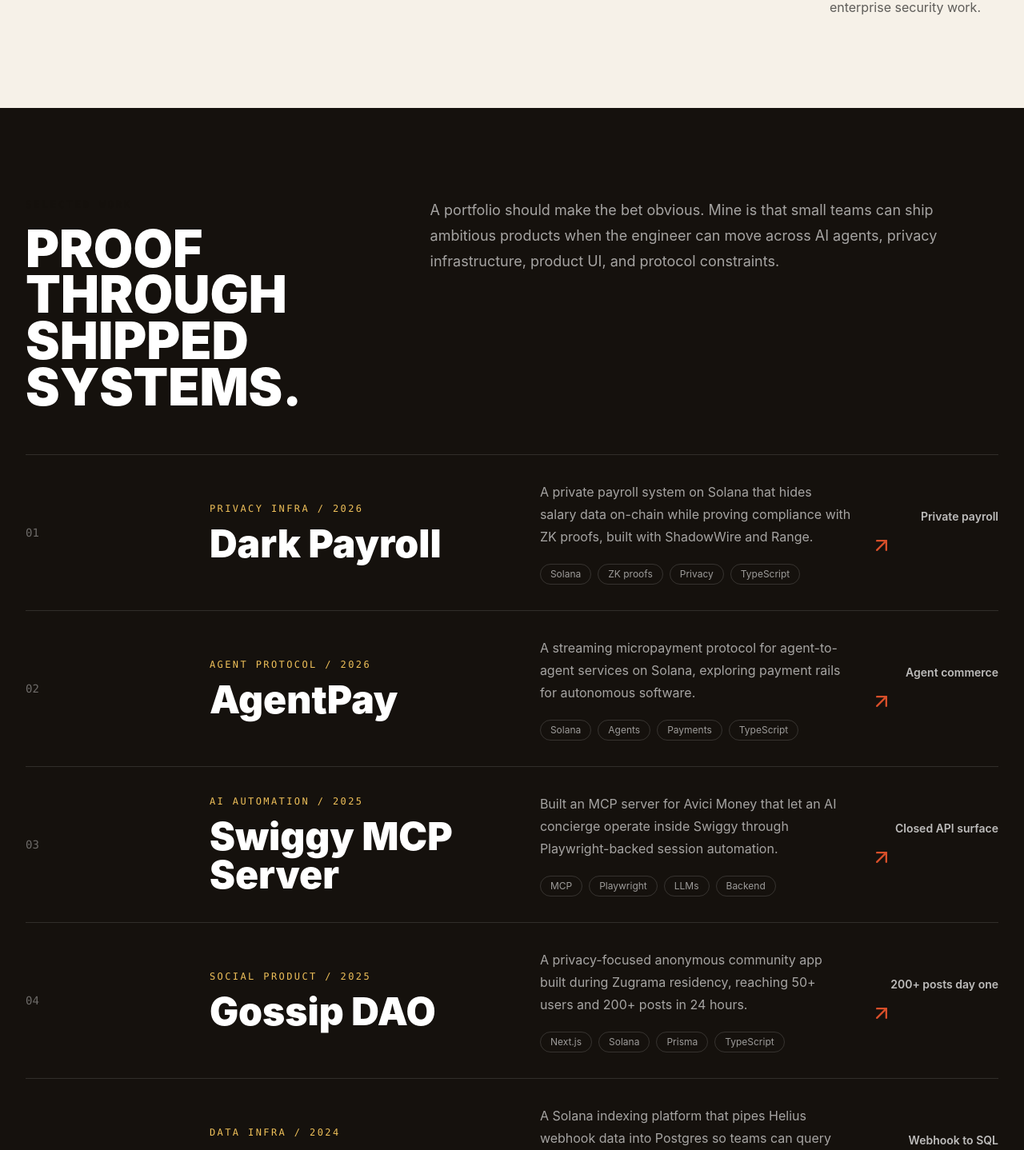
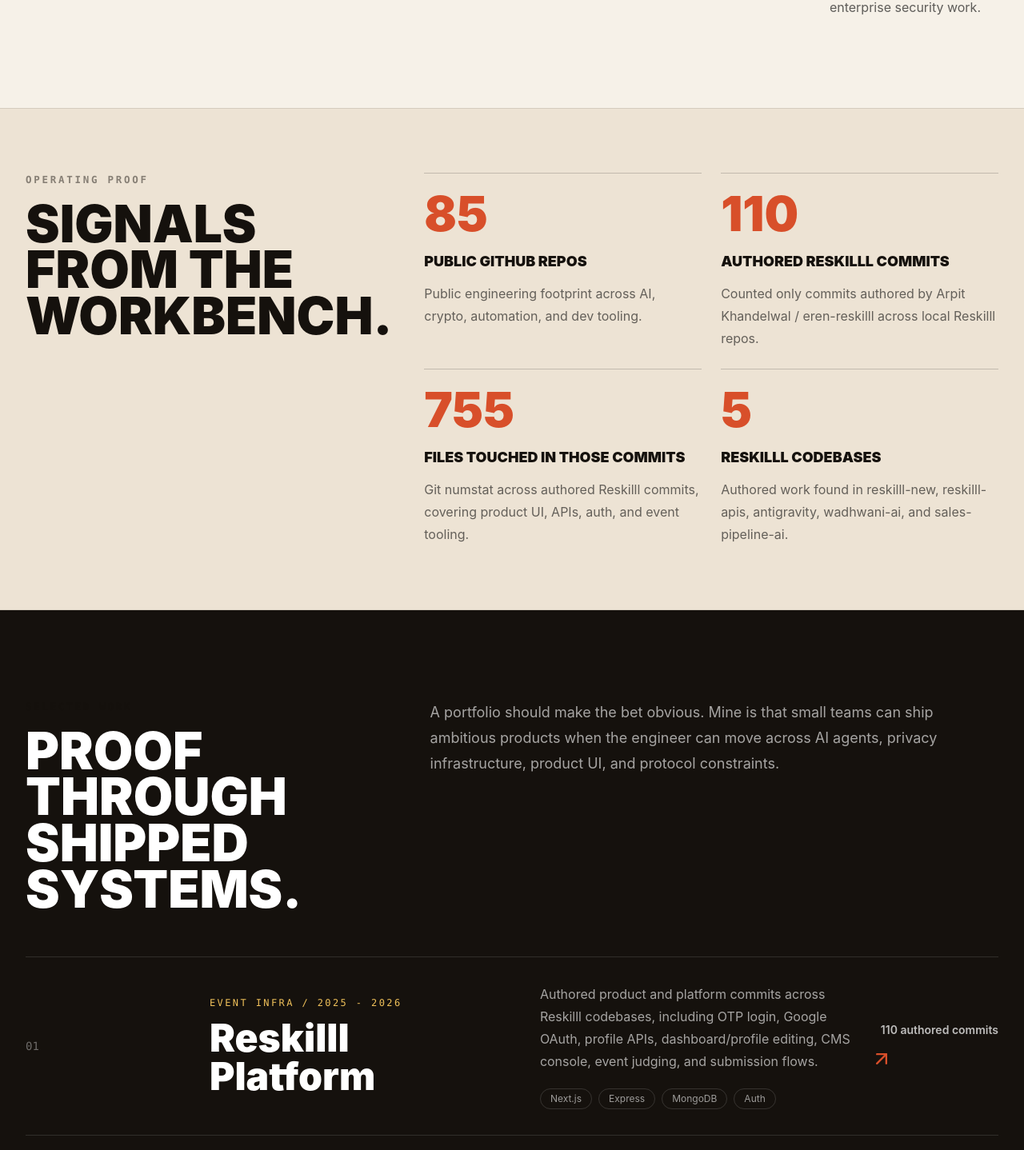
Before and after one commit to Arpit-Khandelwal/gui-portfolio, a Next.js app: page / in a window 1280 px wide. Shown: the part 1191-2629 px from the top of the page at 80% size. Built offline with nearby package versions, Linux system fonts and the light colour scheme.

Commit message:
Add authored Reskilll proof metrics

```diff
--- a/app/page.tsx
+++ b/app/page.tsx
@@ -61,6 +61,16 @@
 
 const selectedWork = [
   {
+    title: "Reskilll Platform",
+    type: "Event infra",
+    href: "https://reskilll.com",
+    period: "2025 - 2026",
+    summary:
+      "Authored product and platform commits across Reskilll codebases, including OTP login, Google OAuth, profile APIs, dashboard/profile editing, CMS console, event judging, and submission flows.",
+    stack: ["Next.js", "Express", "MongoDB", "Auth"],
+    metric: "110 authored commits",
+  },
+  {
     title: "Dark Payroll",
     type: "Privacy infra",
     href: "https://github.com/Arpit-Khandelwal/dark-payroll",
@@ -109,6 +119,29 @@
       "A Solana indexing platform that pipes Helius webhook data into Postgres so teams can query chain activity without custom plumbing.",
     stack: ["Solana", "Helius", "Postgres", "Node.js"],
     metric: "Webhook to SQL",
+  },
+];
+
+const proofMetrics = [
+  {
+    value: "85",
+    label: "public GitHub repos",
+    detail: "Public engineering footprint across AI, crypto, automation, and dev tooling.",
+  },
+  {
+    value: "110",
+    label: "authored Reskilll commits",
+    detail: "Counted only commits authored by Arpit Khandelwal / eren-reskilll across local Reskilll repos.",
+  },
+  {
+    value: "755",
+    label: "files touched in those commits",
+    detail: "Git numstat across authored Reskilll commits, covering product UI, APIs, auth, and event tooling.",
+  },
+  {
+    value: "5",
+    label: "Reskilll codebases",
+    detail: "Authored work found in reskilll-new, reskilll-apis, antigravity, wadhwani-ai, and sales-pipeline-ai.",
   },
 ];
 
@@ -273,6 +306,24 @@
         </div>
       </section>
 
+      <section className="border-y border-black/10 bg-[#ede3d4] py-16 md:py-20">
+        <div className="mx-auto grid max-w-7xl gap-10 px-5 md:grid-cols-[0.72fr_1.28fr] md:px-8">
+          <div>
+            <p className="section-kicker">Operating proof</p>
+            <h2 className="section-title mt-4">Signals from the workbench.</h2>
+          </div>
+          <div className="grid gap-6 sm:grid-cols-2">
+            {proofMetrics.map((metric) => (
+              <div key={metric.label} className="border-t border-black/18 pt-5">
+                <p className="text-5xl font-black leading-none text-[#d84f2a] md:text-6xl">{metric.value}</p>
+                <h3 className="mt-4 text-lg font-black uppercase tracking-normal">{metric.label}</h3>
+                <p className="mt-3 leading-7 text-black/58">{metric.detail}</p>
+              </div>
+            ))}
+          </div>
+        </div>
+      </section>
+
       <section id="work" className="bg-[#15110d] py-20 text-white md:py-28">
         <div className="mx-auto max-w-7xl px-5 md:px-8">
           <div className="mb-14 grid gap-8 md:grid-cols-[0.8fr_1.2fr]">
```
